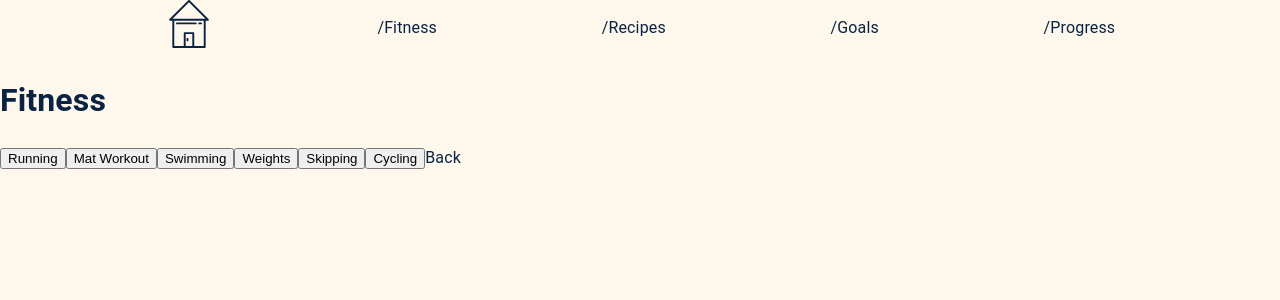
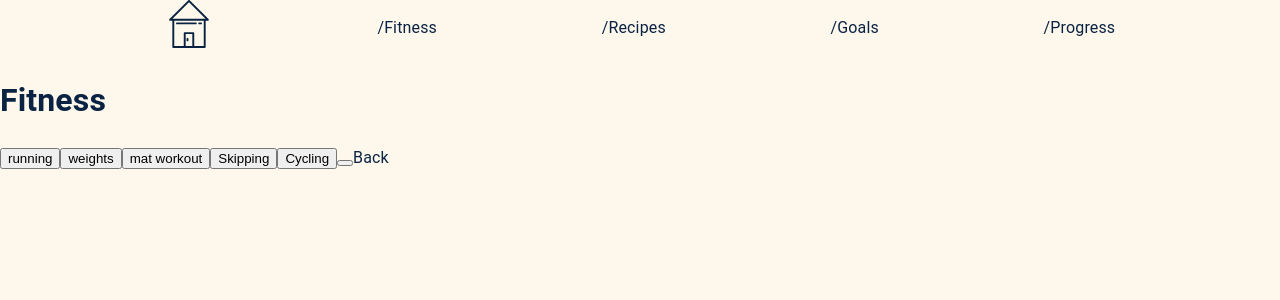
Before and after one commit to SchoolOfCode/final-project-front-end-theredhotchillicoders, a Next.js app: page /fitness in a window 1280 px wide. Shown: the top 300 px of the page. Built offline with nearby package versions, Linux system fonts and the light colour scheme.

Commit message:
progress bar

```diff
--- a/pages/fitness.js
+++ b/pages/fitness.js
@@ -5,12 +5,37 @@ import { useState } from 'react';
 import Link from 'next/link';
 
 const dummyFitness = [
-	{ title: 'Running' },
-	{ title: 'Mat Workout' },
-	{ title: 'Swimming' },
-	{ title: 'Weights' },
-	{ title: 'Skipping' },
-	{ title: 'Cycling' }
+	{
+		title: 'running',
+		category: 'fitness',
+		description: 'run to the shops',
+		duration: '45 minutes'
+	},
+	{
+		title: 'weights',
+		category: 'fitness',
+		description: '20kgs'
+	},
+	{
+		title: 'mat workout',
+		category: 'fitness',
+		description: 'sit ups'
+	},
+	{
+		title: 'Skipping',
+		category: 'fitness',
+		description: 'skip outside'
+	},
+	{
+		title: 'Cycling',
+		category: 'fitness',
+		description: 'cycle 10 miles'
+	},
+	{
+		title: '',
+		category: 'fitness',
+		description: 'run to the shops'
+	}
 ];
 
 const times = [ '15 mins', '30mins', '45mins', '1 hours' ];
@@ -20,6 +45,7 @@ const Fitness = () => {
 
 	function getExercise(e) {
 		setFitnessInfo({ title: e.target.innerHTML });
+		console.log('e', e);
 	}
 
 	function getTime(e) {
@@ -39,7 +65,12 @@ const Fitness = () => {
 			<h1>Fitness</h1>
 			{fitnessInfo === undefined ? (
 				dummyFitness.map((exercise) => (
-					<ActivityButton title={exercise.title} key={exercise.title} onClick={getExercise} />
+					<ActivityButton
+						title={exercise.title}
+						value={exercise}
+						key={exercise.title}
+						onClick={getExercise}
+					/>
 				))
 			) : (
 				times.map((time, index) => <TimeButton time={time} key={index} onClick={getTime} />)
```
Also changed, not shown: components/ProgressBar/ProgressBar.js (added, +24 -0 lines), pages/index.js (+15 -12 lines).
